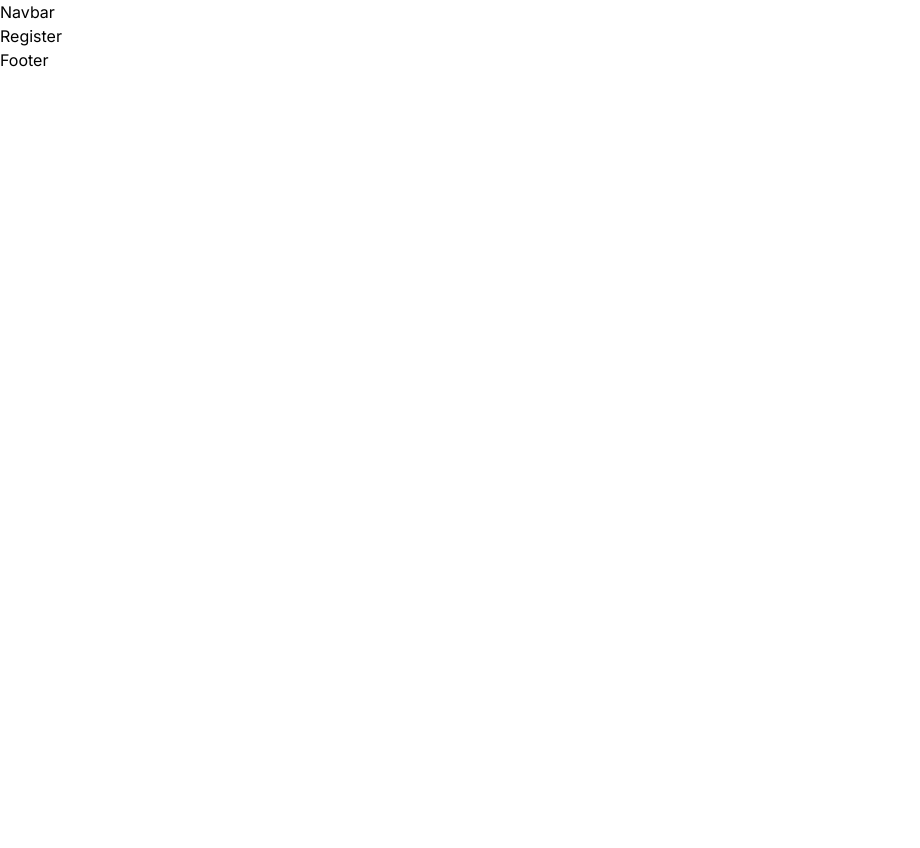
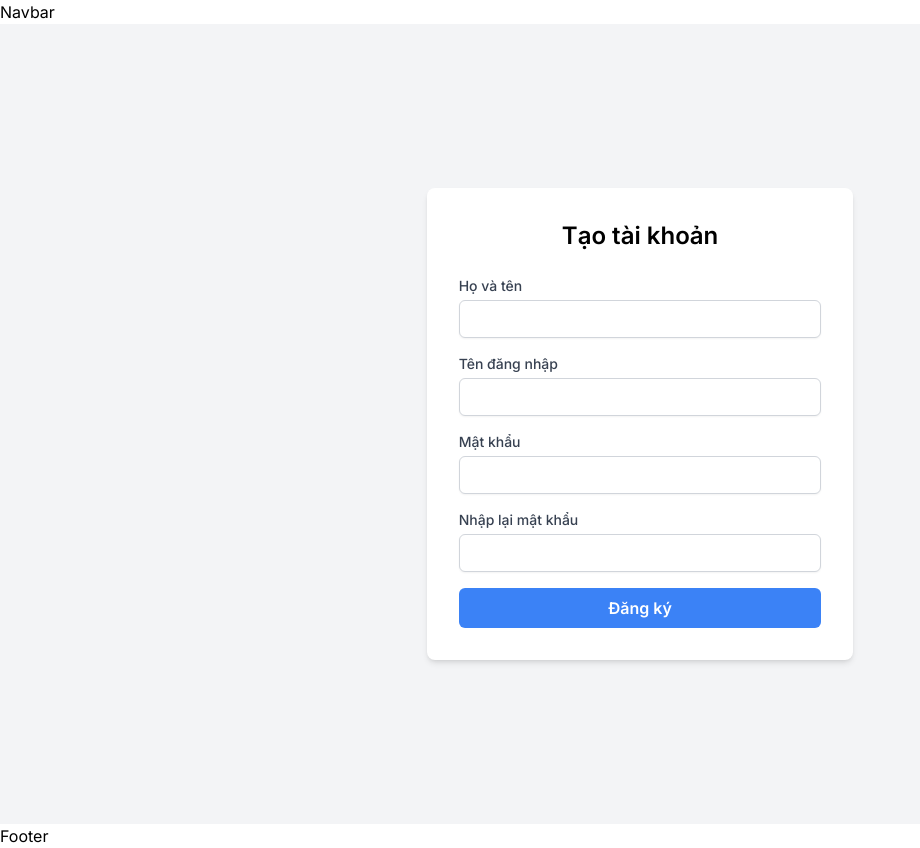
Before and after one commit to iKyel/Book-Website-Frontend, a Next.js app: page /register in a window 1280 px wide. Shown: the whole page, without its empty margins (0-920 px from the left). Before the commit the page ends 800 px from the top, so only its background shows below. Built offline with nearby package versions, Linux system fonts and the light colour scheme.

Commit message:
Thêm giao diện đăng kí

```diff
--- a/src/app/register/page.tsx
+++ b/src/app/register/page.tsx
@@ -1,11 +1,85 @@
-import React from 'react'
+'use client';
 
-const RegisterPage = () => {
+import { useState } from 'react';
+
+const Register = () => {
+  const [hoTen, setHoTen] = useState('');
+  const [tenDangNhap, setTenDangNhap] = useState('');
+  const [matKhau, setMatKhau] = useState('');
+  const [nhapLaiMatKhau, setNhapLaiMatKhau] = useState('');
+
+  const xuLyDangKy = (e: React.FormEvent) => {
+    e.preventDefault();
+    // Xử lý logic đăng ký tại đây
+  };
+
   return (
-    <div>
-      Register
+    <div className="flex items-center justify-center min-h-screen bg-gray-100">
+      <div className="bg-white p-8 rounded-lg shadow-md w-1/3">
+        <h2 className="text-2xl font-semibold text-center mb-6">Tạo tài khoản</h2>
+        <form onSubmit={xuLyDangKy}>
+          <div className="mb-4">
+            <label htmlFor="hoTen" className="block text-sm font-medium text-gray-700">
+              Họ và tên
+            </label>
+            <input
+              type="text"
+              id="hoTen"
+              value={hoTen}
+              onChange={(e) => setHoTen(e.target.value)}
+              className="mt-1 block w-full px-3 py-2 border border-gray-300 rounded-md shadow-sm focus:outline-none focus:ring-indigo-500 focus:border-indigo-500 sm:text-sm"
+              required
+            />
+          </div>
+          <div className="mb-4">
+            <label htmlFor="tenDangNhap" className="block text-sm font-medium text-gray-700">
+              Tên đăng nhập
+            </label>
+            <input
+              type="text"
+              id="tenDangNhap"
+              value={tenDangNhap}
+              onChange={(e) => setTenDangNhap(e.target.value)}
+              className="mt-1 block w-full px-3 py-2 border border-gray-300 rounded-md shadow-sm focus:outline-none focus:ring-indigo-500 focus:border-indigo-500 sm:text-sm"
+              required
+            />
+          </div>
+          <div className="mb-4">
+            <label htmlFor="matKhau" className="block text-sm font-medium text-gray-700">
+              Mật khẩu
+            </label>
+            <input
+              type="password"
+              id="matKhau"
+              value={matKhau}
+              onChange={(e) => setMatKhau(e.target.value)}
+              className="mt-1 block w-full px-3 py-2 border border-gray-300 rounded-md shadow-sm focus:outline-none focus:ring-indigo-500 focus:border-indigo-500 sm:text-sm"
+              required
+            />
+          </div>
+          <div className="mb-4">
+            <label htmlFor="nhapLaiMatKhau" className="block text-sm font-medium text-gray-700">
+              Nhập lại mật khẩu
+            </label>
+            <input
+              type="password"
+              id="nhapLaiMatKhau"
+              value={nhapLaiMatKhau}
+              onChange={(e) => setNhapLaiMatKhau(e.target.value)}
+              className="mt-1 block w-full px-3 py-2 border border-gray-300 rounded-md shadow-sm focus:outline-none focus:ring-indigo-500 focus:border-indigo-500 sm:text-sm"
+              required
+            />
+          </div>
+          <button
+            type="submit"
+            className="w-full py-2 px-4 bg-blue-500 text-white font-semibold rounded-md hover:bg-blue-600"
+          >
+            Đăng ký
+          </button>
+        </form>
+      </div>
     </div>
-  )
-}
+  );
+};
 
-export default RegisterPage
+export default Register;
```
